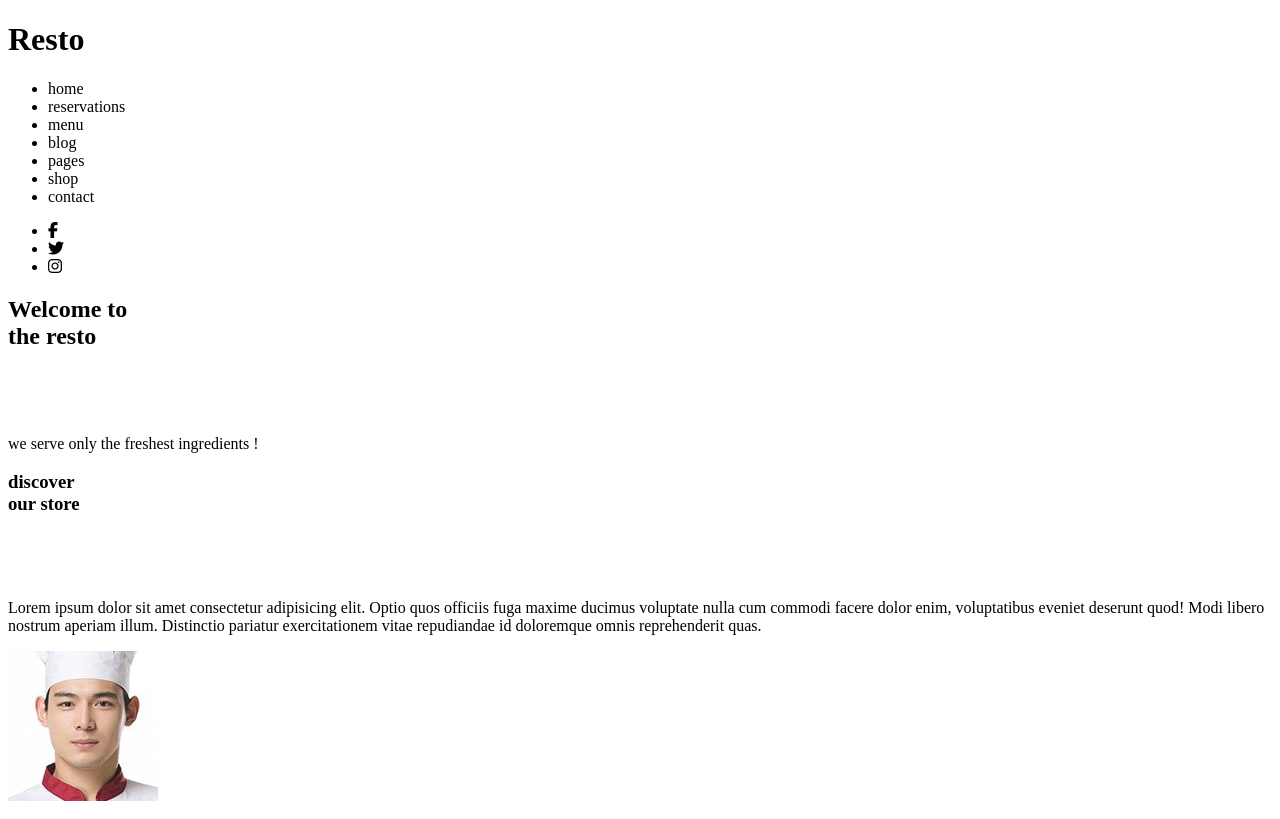
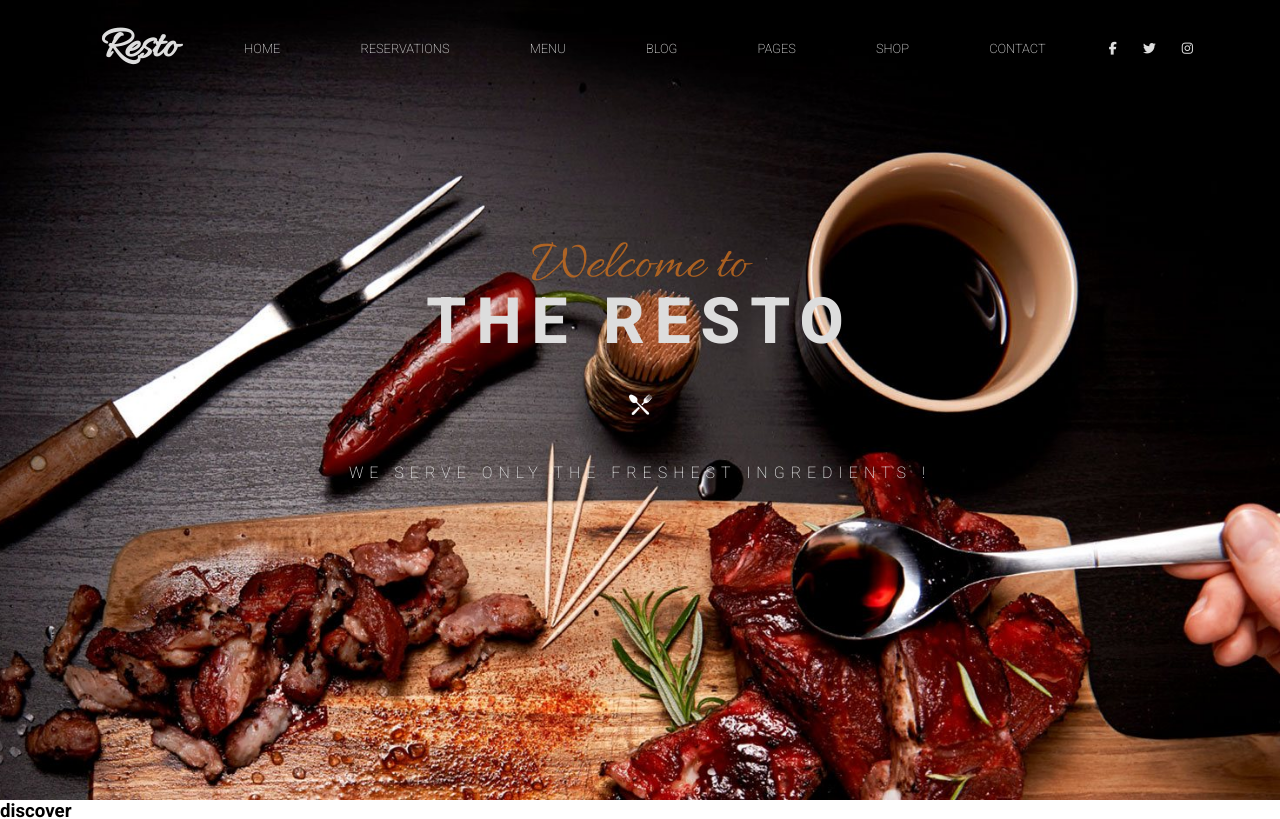
Before and after one commit to Leksa-universe/First-Restaurant-Menu, a plain HTML site: page assets/index.html in a window 1280 px wide. Shown: the top 819 px of the page. Drawn offline with Linux system fonts and the light colour scheme.

Commit message:
injection CSS:  _settings & _header

```diff
--- a/assets/index.html
+++ b/assets/index.html
@@ -5,7 +5,7 @@
     <meta charset="UTF-8">
     <meta name="viewport" content="width=device-width, initial-scale=1.0">
     <title>THE RESTO</title>
-    <link rel="stylesheet" href="./style.scss">
+    <link rel="stylesheet" href="./styles/style.css">
     <link rel="stylesheet" href="https://cdnjs.cloudflare.com/ajax/libs/font-awesome/6.7.2/css/all.min.css">
 </head>
 
@@ -14,8 +14,8 @@
     <!-- ***************HEADER*************** -->
 
     <header>
-        <h1>Resto</h1>
         <nav>
+            <h1>Resto</h1>
             <ul class="navbar">
                 <li>home</li>
                 <li>reservations</li>
--- /dev/null
+++ b/assets/styles/_settings.scss
@@ -0,0 +1,59 @@
+@font-face {
+    font-family: 'Allura';
+    src: url(../../fonts/Allura-Regular.ttf);
+}
+
+@font-face {
+    font-family: 'Poppins';
+    src: url(../../fonts/Poppins-Medium.ttf);
+}
+
+@font-face {
+    font-family: 'Roboto';
+    src: url(../../fonts/Roboto-VariableFont_wdth\,wght.ttf);
+}
+
+$black1: rgba(0, 0, 0, 0.92);
+$white1: rgb(221, 221, 221);
+$grey1: grey;
+$gold1: rgba(202, 110, 30, 0.801);
+
+$font1: 'Allura';
+$font2: 'Poppins';
+$font3: 'Roboto';
+
+@mixin tittle {
+    text-align: center;
+    font-family: $font1;
+    color: $gold1;
+    font-size: 3.5rem;
+    line-height: 55px;
+    font-weight: 300;
+    div {
+        font-family: $font3;
+        color: $white1;
+        text-transform: uppercase;
+        letter-spacing: 10px;
+        font-size: 4rem;
+        font-weight: 800;
+    }
+}
+
+li {
+    list-style: none;
+}
+
+input {
+    outline: none;
+}
+
+* {
+    margin: 0;
+    padding: 0;
+    box-sizing: border-box;
+}
+
+body {
+    height: 100vh;
+    font-family: $font3;
+}
--- /dev/null
+++ b/assets/styles/layouts/_header.scss
@@ -0,0 +1,138 @@
+header  {
+    height: 100vh;
+    background: url(../../../img/bg-slider-06.jpg) center/cover;
+    color: $white1;
+    text-align: center;
+    display: flex;
+    justify-content: center;
+    align-items: center;
+
+    nav {
+        display: flex;
+        justify-content: space-between;
+        width: 90%;
+        margin: 0 auto;
+        padding: 20px 0;
+        position: absolute;
+        top: 0;
+        left: 50%;
+        transform: translateX(-50%);
+
+        @media screen and (max-width:1000px) {
+            width: 100%;
+        }
+
+        h1 {
+            width: 10%;
+            font-family: $font1;
+            font-size: 2.8rem;
+            margin: 0 10px 0 20px;
+            user-select: none;
+
+
+        }
+
+        .navbar {
+            display: flex;
+            justify-content: space-around;
+            align-items: center;
+            width: 80%;
+            text-transform: uppercase;
+            font-size: 0.8rem;
+            font-weight: 200;
+            margin-right: 10px;
+
+            @media screen and (max-width:800px) {
+                display: none;
+            }
+
+            li {
+                cursor: pointer;
+                transition: 0.4s;
+                &:hover {
+                    transform: scale(1.2);
+                }
+            }
+        }
+
+        .resaux {
+            display: flex;
+            justify-content: space-around;
+            align-items: center;
+            width: 10%;
+            font-size: 0.8rem;
+            margin-right: 10px;
+
+            @media screen and (max-width:800px) {
+                font-size: 1rem;
+                min-width: 100px;
+                width: 25%;
+                max-width: 300px;
+            }
+
+            i {
+                cursor: pointer;
+
+                &:hover {
+                    animation: rotatebtn  0.4s ease forwards;
+
+                    @keyframes rotatebtn {
+                        to {
+                            transform: rotateX(55deg);
+                        }
+                    }
+                }
+            }
+        }
+    }
+
+    .header-container {
+        width: 60%;
+        margin-bottom: 80px;
+        user-select: none;
+
+        @media screen and (max-width:590px) {
+            width: 90%;
+        }
+
+        h2 {
+            @include tittle;
+            @media screen and (max-width:730px) {
+                font-size: 2.6rem;
+                line-height: 70px;
+            }
+            div {
+
+                @media screen and (max-width:730px) {
+                    font-size: 3rem;
+                    font-weight: 750;
+                }
+            }
+        }
+
+        span img{
+            margin: 40px 0;
+            height: 30px;
+
+            @media screen and (max-width:440px) {
+                margin: 20px 0;
+            }
+        }
+
+        p {
+            text-transform: uppercase;
+            letter-spacing: 6px;
+            font-weight: 200;
+
+            @media screen and (max-width:730px) {
+                font-size: 0.9rem;
+                width: 80%;
+                margin: 0 auto;
+            }
+
+            @media screen and (max-width:440px) {
+                font-size: 0.7rem;
+            }
+        }
+    }
+}
--- a/assets/styles/style.scss
+++ b/assets/styles/style.scss
@@ -0,0 +1,2 @@
+@import './settings';
+@import './layouts/header';
```
Also changed, not shown: assets/styles/style.css, fonts/Allura-Regular.ttf (added), fonts/Poppins-Medium.ttf (added), fonts/Roboto-VariableFont_wdth,wght.ttf (added), 1 other file.
